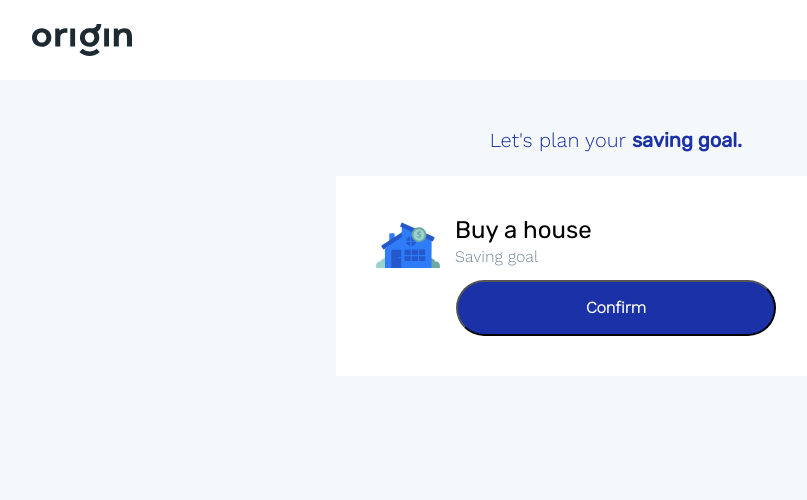
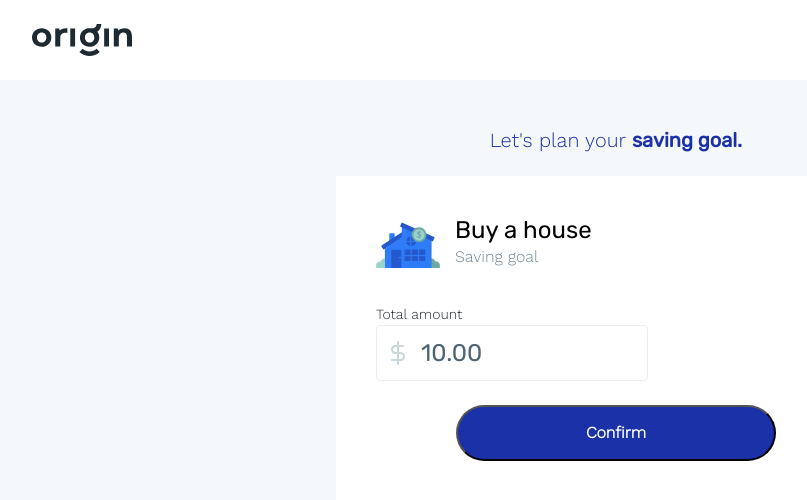
Before and after one commit to ArtemAnikin/ArtemAnikin.github.io, a React (Create React App) app: page / in a window 1280 px wide. Shown: the top 500 px of the page, without its empty margins (24-831 px from the left). Built offline with nearby package versions, Linux system fonts and the light colour scheme.

Commit message:
add Amount

```diff
--- a/package.json
+++ b/package.json
@@ -11,6 +11,7 @@
     "@types/node": "^16.18.8",
     "@types/react": "^18.0.26",
     "@types/react-dom": "^18.0.9",
+    "moment": "^2.29.4",
     "node-sass": "^7.0.3",
     "react": "^18.2.0",
     "react-dom": "^18.2.0",
--- /dev/null
+++ b/src/components/ui/Amount/Amount.module.scss
@@ -0,0 +1,57 @@
+.title{
+  font-family: 'Work Sans', sans-serif;
+  font-style: normal;
+  font-weight: 400;
+  font-size: 14px;
+  line-height: 150%;
+  color: #1E2A32;
+
+  text-align: start;
+  margin: 0;
+
+}
+.wrapper{
+  height: 56px;
+  align-items: center;
+  position: relative;
+  width: 272px;
+
+  >img{
+    position: absolute;
+    top: calc((56px - 24px) / 2);
+    left: calc((44px - 24px) / 2);
+    width: 24px;
+    height: 24px;
+  }
+
+  & .input{
+    box-sizing: border-box;
+    background: #FFFFFF;
+    border: 1px solid #E9EEF2;
+    border-radius: 4px;
+    padding-left: 44px;
+    width: 100%;
+    height: 100%;
+
+    font-family: 'Rubik', sans-serif;
+    font-style: normal;
+    font-weight: 500;
+    font-size: 24px;
+    line-height: 120%;
+    color: #4D6475;
+
+    &::-webkit-outer-spin-button,
+    &::-webkit-inner-spin-button {
+      -webkit-appearance: none;
+      margin: 0;
+    }
+  }
+}
+@media screen and (max-width: 450px){
+  .wrapper{
+    width: 100%!important;
+  }
+  .input {
+    font-size: 20px!important;
+  }
+}
--- /dev/null
+++ b/src/components/ui/Amount/Amount.tsx
@@ -0,0 +1,53 @@
+import React, { FC, memo, useEffect, useState } from 'react'
+
+import { stringFormatter, validatePrice } from 'helpers/priceFormatter'
+
+import dollar from 'assets/dollar-sign.svg'
+
+import styles from './Amount.module.scss'
+
+export interface IAmountProps
+	extends React.InputHTMLAttributes<HTMLInputElement> {
+	value: number
+	onChangeValue: (value: number) => void
+}
+
+const Amount: FC<IAmountProps> = ({ value, onChangeValue, ...props }) => {
+	const [stringValue, setStringValue] = useState(String(value))
+
+	useEffect(() => {
+		onBlur()
+	}, [])
+
+	const onBlur = () => {
+		setStringValue(validatePrice(stringValue))
+	}
+
+	const changeValue = (event: any) => {
+		const rez = event.target.value
+
+		setStringValue(stringFormatter(rez))
+		onChangeValue(+rez.replaceAll(',', ''))
+	}
+
+	return (
+		<>
+			<div className={styles.title}>Total amount</div>
+			<div className={styles.wrapper} data-testid='amount'>
+				<img src={dollar} alt='' data-testid='amount-currency-symbol-USD' />
+				<input
+					onBlur={onBlur}
+					className={styles.input}
+					{...props}
+					type='text'
+					data-testid='amount-input'
+					placeholder='0.00'
+					onChange={event => changeValue(event)}
+					value={stringValue}
+				/>
+			</div>
+		</>
+	)
+}
+
+export default memo(Amount)
--- /dev/null
+++ b/src/helpers/priceFormatter.ts
@@ -0,0 +1,19 @@
+export const stringFormatter = (price: string): string => {
+	return price
+		.replace(/[^.\d]+/g, '')
+		.replace(/\B(?=(\d{3})+(?!\d))/g, ',')
+		.replace(/^([^.]*\.)|\./g, '$1')
+}
+
+export const validatePrice = (stringValue: string): string => {
+	if (stringValue && /^[^.]*$/.test(stringValue)) {
+		return stringValue + '.00'
+	} else if (/^\d+\.\d$/.test(stringValue)) {
+		return stringValue + '0'
+	} else if (/^\d+(\.\d{1,2})?$/.test(stringValue)) {
+		return stringValue
+	} else {
+		const result = Number(stringValue.replaceAll(',', ''))
+		return stringFormatter(result.toFixed(2))
+	}
+}
--- a/src/widgets/originFinancial/OriginFinancial.widget.tsx
+++ b/src/widgets/originFinancial/OriginFinancial.widget.tsx
@@ -1,5 +1,6 @@
-import { FC } from 'react'
+import { FC, useState } from 'react'
 
+import Amount from 'components/ui/Amount/Amount'
 import Button from 'components/ui/Button/Button'
 
 import houseImg from 'assets/icons/buy-a-house.svg'
@@ -7,6 +8,8 @@ import houseImg from 'assets/icons/buy-a-house.svg'
 import styles from './OriginFinancial.module.scss'
 
 const OriginFinancialWidget: FC = () => {
+	const [currentPrice, setCurrentPrice] = useState(10)
+
 	return (
 		<div className={styles.wrapper}>
 			<div className={styles.header}>
@@ -14,6 +17,12 @@ const OriginFinancialWidget: FC = () => {
 				<div className={styles.title}>
 					<div>Buy a house</div>
 					<div className={styles.title2}>Saving goal</div>
+				</div>
+			</div>
+
+			<div className={styles.controls}>
+				<div className={styles.totalAmount}>
+					<Amount value={currentPrice} onChangeValue={setCurrentPrice} />
 				</div>
 			</div>
 
```
Also changed, not shown: tsconfig.json (+5 -8 lines), 1 other file (tests, documents, lock files or other folders).
